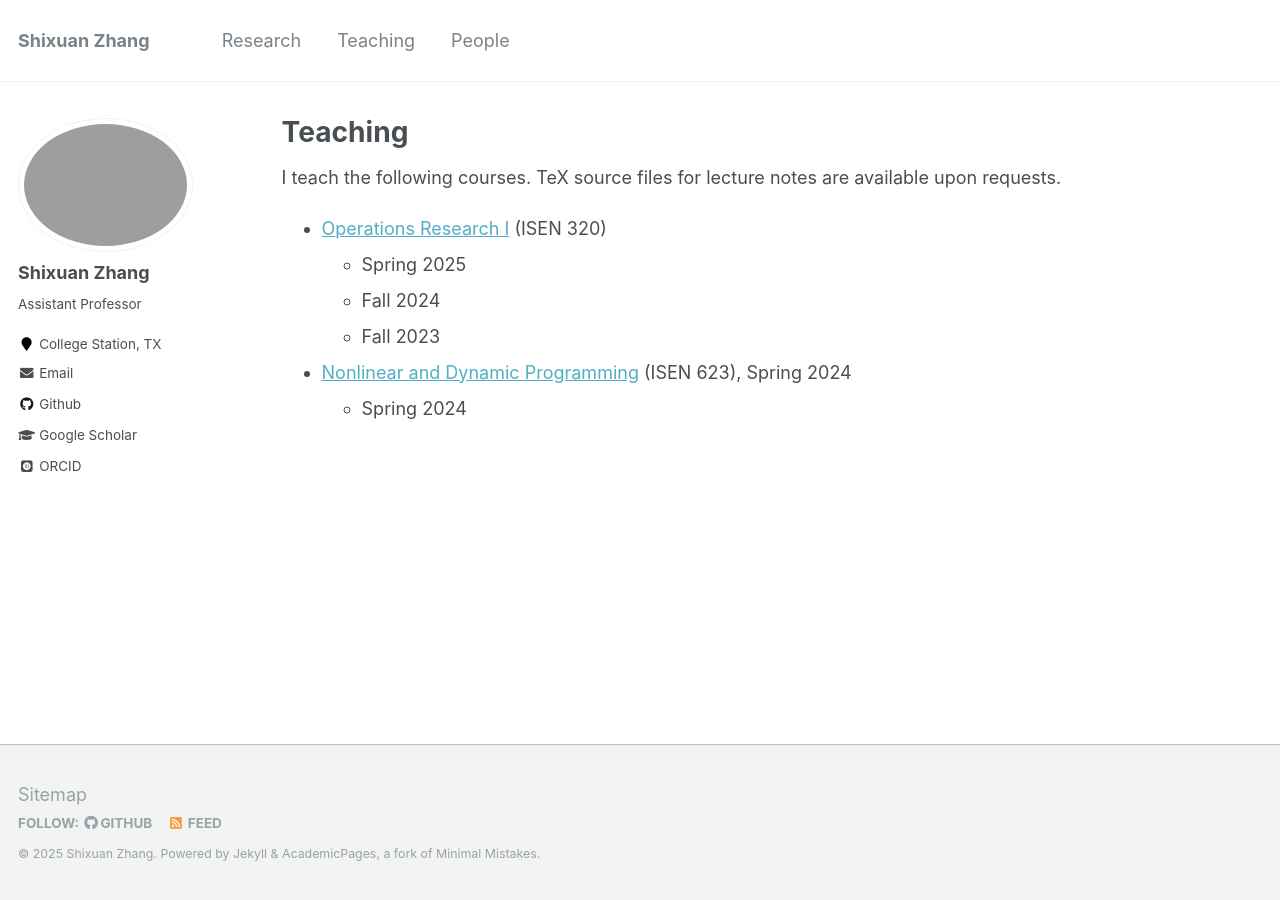
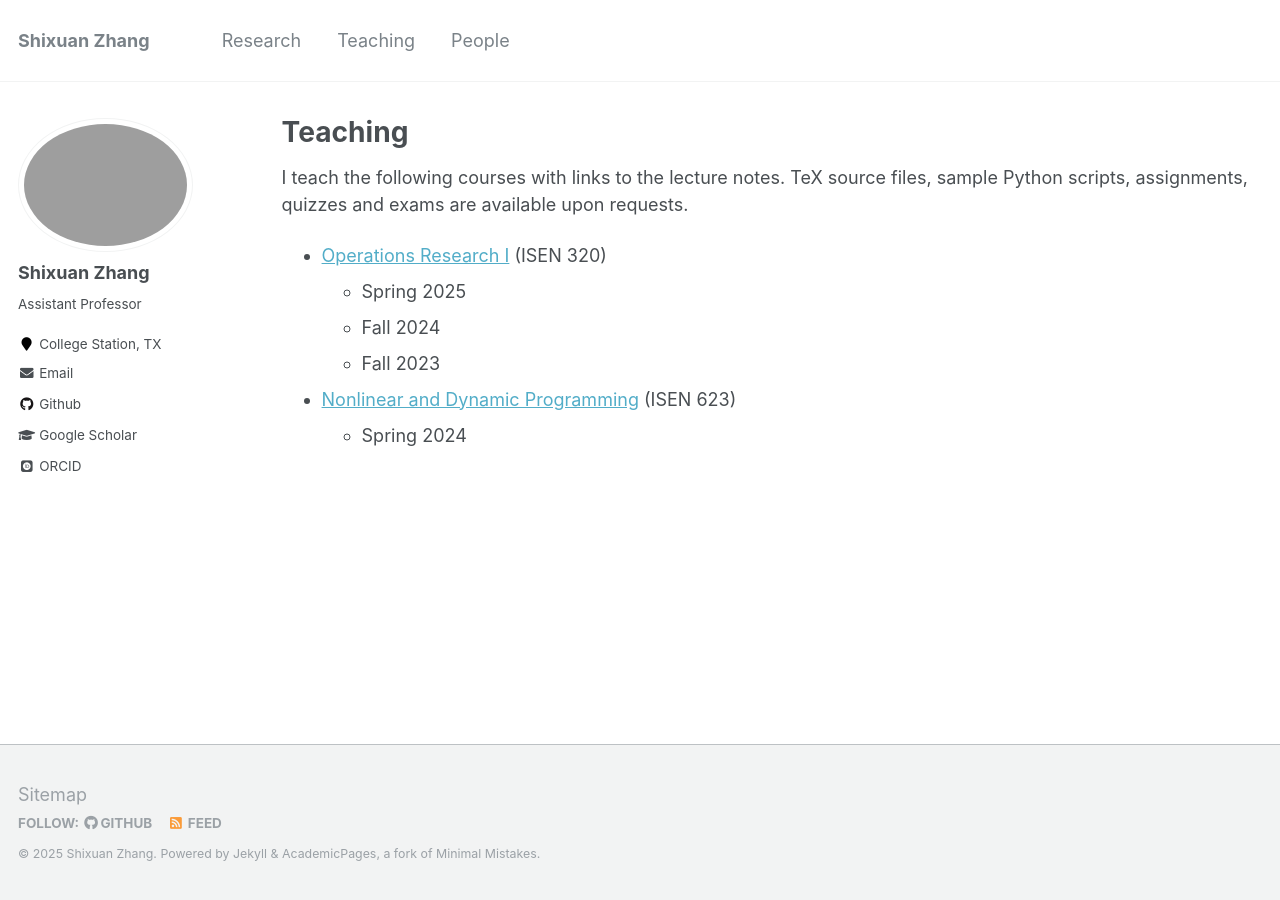
Before and after one commit to shixuan-zhang/shixuan-zhang.github.io, a Jekyll site: the page built from _pages/teaching.md, in a window 1280 px wide. Built offline with Jekyll 4.4.1, drawn with Linux system fonts in a browser that asks for light colours; some web fonts are replaced.

Commit message:
Fix typos and improve formatting

```diff
--- a/_pages/teaching.md
+++ b/_pages/teaching.md
@@ -5,12 +5,12 @@ permalink: /teaching/
 author_profile: true
 ---
 
-I teach the following courses.
-TeX source files for lecture notes are available upon requests.
+I teach the following courses with links to the lecture notes.
+TeX source files, sample Python scripts, assignments, quizzes and exams are available upon requests.
 
 * [Operations Research I](../files/Teaching/ISEN320_notes.pdf) (ISEN 320)
     * Spring 2025
     * Fall 2024
     * Fall 2023
-* [Nonlinear and Dynamic Programming](../files/Teaching/ISEN623_notes.pdf) (ISEN 623), Spring 2024
+* [Nonlinear and Dynamic Programming](../files/Teaching/ISEN623_notes.pdf) (ISEN 623)
     * Spring 2024
```
Also changed, not shown: _pages/about.md (+2 -1 lines), _pages/people.md (+0 -4 lines).
